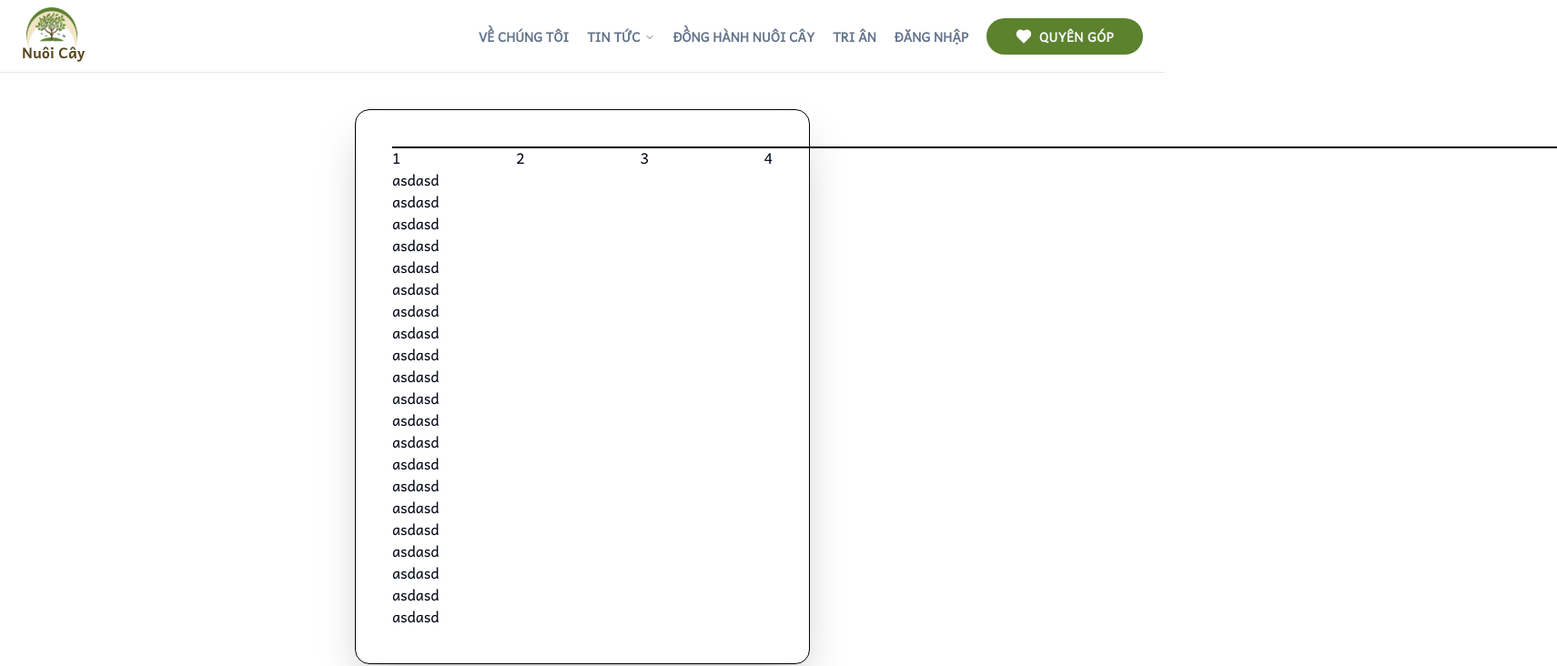
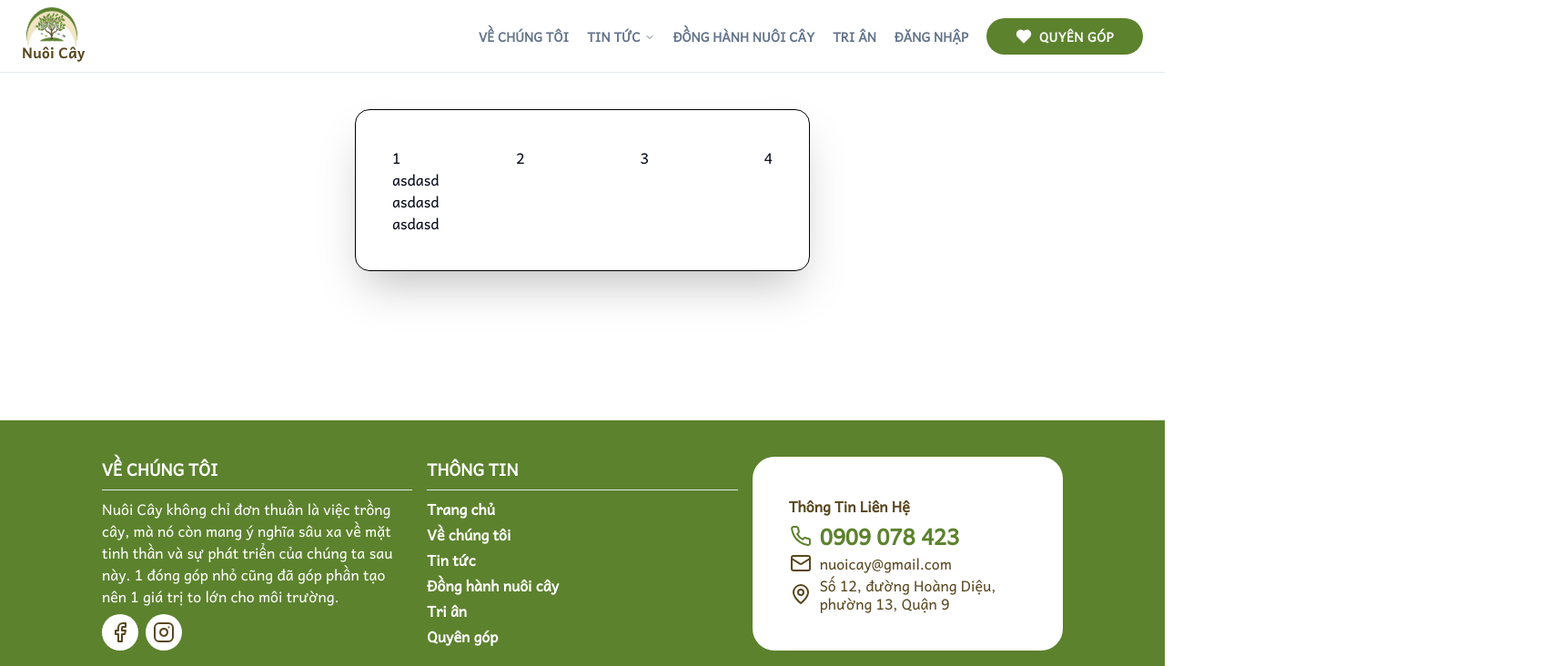
Before and after one commit to AlexVo18/Exe-user-fe, a React (Vite) app: page /donation in a window 1280 px wide. Shown: the top 732 px of the page at 91% size, 1711 px wide, since content can reach past the window. Built offline with nearby package versions, Linux system fonts and the light colour scheme.

Commit message:
Small UI bug fixes

```diff
--- a/src/app/components/homePage/billboard/Billboard.tsx
+++ b/src/app/components/homePage/billboard/Billboard.tsx
@@ -34,9 +34,7 @@ const Billboard = () => {
               </div>
               <div className="bg-white rounded-2xl w-full px-5 pb-2 pt-5 shadow mb-3">
                 <div className="flex justify-between">
-                  <p className="text-mainBrown font-bold text-xl">
-                    Sứ Giả Khe Nứt
-                  </p>
+                  <p className="text-mainBrown font-bold text-xl">ThangLV</p>
                   <div className="bg-mainGreen rounded-full text-white px-4 py-1 text-sm text-center">
                     4 cây
                   </div>
--- a/src/app/components/main/AdminNavBar.tsx
+++ b/src/app/components/main/AdminNavBar.tsx
@@ -22,12 +22,10 @@ import {
   CardHeader,
   CardTitle,
 } from "../ui/card";
-import { Input } from "../ui/input";
 import {
   DropdownMenu,
   DropdownMenuContent,
   DropdownMenuItem,
-  DropdownMenuLabel,
   DropdownMenuSeparator,
   DropdownMenuTrigger,
 } from "../ui/dropdown-menu";
@@ -45,11 +43,10 @@ const AdminNavBar = () => {
         <SheetContent side="left" className="flex flex-col">
           <nav className="grid gap-2 text-lg font-medium">
             <Link
-              to={""}
+              to={"/admin"}
               className="flex items-center gap-2 text-lg font-semibold"
             >
-              <Package2 className="h-6 w-6" />
-              <span className="sr-only">Acme Inc</span>
+              <img src="src\assets\images\Logo_With_Name.svg" alt="Logo.img" />
             </Link>
             <Link
               to={""}
@@ -117,12 +114,15 @@ const AdminNavBar = () => {
             </Button>
           </DropdownMenuTrigger>
           <DropdownMenuContent align="end">
-            <DropdownMenuLabel>My Account</DropdownMenuLabel>
+            <DropdownMenuItem>Tài Khoản</DropdownMenuItem>
             <DropdownMenuSeparator />
-            <DropdownMenuItem>Settings</DropdownMenuItem>
-            <DropdownMenuItem>Support</DropdownMenuItem>
+            <DropdownMenuItem>
+              <Link to={"/"}>Về Trang Chính</Link>
+            </DropdownMenuItem>
             <DropdownMenuSeparator />
-            <DropdownMenuItem>Logout</DropdownMenuItem>
+            <DropdownMenuItem>
+              <Link to={"/"}>Thoát</Link>
+            </DropdownMenuItem>
           </DropdownMenuContent>
         </DropdownMenu>
       </div>
--- a/src/app/components/main/Navbar.tsx
+++ b/src/app/components/main/Navbar.tsx
@@ -48,8 +48,6 @@ const Navbar = () => {
       href: "/news/life-style",
     },
   ];
-
-  const navigate = useNavigate();
 
   const ListItem = React.forwardRef<HTMLAnchorElement, ListItemProps>(
     ({ className, title, children, to, ...props }, ref) => {
@@ -143,7 +141,7 @@ const Navbar = () => {
       </nav>
       <nav className="flex justify-between items-center lg:hidden w-full ">
         <Link to={"/"}>
-          <img src="src\assets\Logo_With_Name.svg" alt="Logo.img" />
+          <img src="src\assets\images\Logo_With_Name.svg" alt="Logo.img" />
         </Link>
         <Sheet>
           <SheetTrigger asChild>
--- a/src/app/components/main/Sidebar.tsx
+++ b/src/app/components/main/Sidebar.tsx
@@ -1,24 +1,15 @@
 import {
-  Badge,
   Bell,
   Home,
-  LineChart,
   Newspaper,
   Package,
   Package2,
   ShoppingCart,
+  TreeDeciduous,
   Users,
 } from "lucide-react";
-import React from "react";
 import { Link, useLocation } from "react-router-dom";
 import { Button } from "../ui/button";
-import {
-  Card,
-  CardContent,
-  CardDescription,
-  CardHeader,
-  CardTitle,
-} from "../ui/card";
 
 const Sidebar = () => {
   const currentUrl = useLocation();
@@ -45,13 +36,18 @@ const Sidebar = () => {
     <div className="flex h-full max-h-screen flex-col gap-2">
       <div className="flex h-14 items-center border-b px-4 lg:h-[60px] lg:px-6">
         <Link to={"/admin"} className="flex items-center gap-2 font-semibold">
-          <Package2 className="h-6 w-6" />
-          <span className="">Acme Inc</span>
+          {/* <Package2 className="h-6 w-6" /> */}
+          <span className="">Nuôi Cây Admin</span>
+          {/* <img
+            src="src\assets\images\Logo_With_Name.svg"
+            alt="Logo.img"
+            className=" w-[50px]"
+          /> */}
         </Link>
-        <Button variant="outline" size="icon" className="ml-auto h-8 w-8">
+        {/* <Button variant="outline" size="icon" className="ml-auto h-8 w-8">
           <Bell className="h-4 w-4" />
           <span className="sr-only">Toggle notifications</span>
-        </Button>
+        </Button> */}
       </div>
       <div className="flex-1">
         <nav className="grid items-start px-2 text-sm font-medium lg:px-4">
@@ -63,6 +59,10 @@ const Sidebar = () => {
             <Users className="h-4 w-4" />
             Người dùng
           </Link>
+          <Link to={"user"} className={getAcitveLink("user")}>
+            <TreeDeciduous className="h-4 w-4" />
+            Cây trồng
+          </Link>
           <Link to={""} className={getAcitveLink("order")}>
             <ShoppingCart className="h-4 w-4" />
             Giao dịch{" "}
@@ -71,26 +71,11 @@ const Sidebar = () => {
             <Newspaper className="h-4 w-4" />
             Tin tức
           </Link>
-          <Link to={"#"} className={getAcitveLink("sponsor")}>
+          <Link to={""} className={getAcitveLink("sponsor")}>
             <Package className="h-4 w-4" />
             Gói Liên Kết
           </Link>
         </nav>
-      </div>
-      <div className="mt-auto p-4">
-        <Card x-chunk="dashboard-02-chunk-0">
-          <CardHeader className="p-2 pt-0 md:p-4">
-            <CardTitle>Upgrade to Pro</CardTitle>
-            <CardDescription>
-              Unlock all features and get unlimited access to our support team.
-            </CardDescription>
-          </CardHeader>
-          <CardContent className="p-2 pt-0 md:p-4 md:pt-0">
-            <Button size="sm" className="w-full">
-              Upgrade
-            </Button>
-          </CardContent>
-        </Card>
       </div>
     </div>
   );
--- a/src/app/config/firebase.ts
+++ /dev/null
@@ -1,17 +0,0 @@
-// Import the functions you need from the SDKs you need
-import { initializeApp } from "firebase/app";
-// TODO: Add SDKs for Firebase products that you want to use
-// https://firebase.google.com/docs/web/setup#available-libraries
-
-// Your web app's Firebase configuration
-const firebaseConfig = {
-  apiKey: "AIzaSyDnV0szJw0r0idI4dTM_HSXaQv-a7n53Ks",
-  authDomain: "exe-nuoicay.firebaseapp.com",
-  projectId: "exe-nuoicay",
-  storageBucket: "exe-nuoicay.appspot.com",
-  messagingSenderId: "343364239566",
-  appId: "1:343364239566:web:7c4b53b7c14edf907d509f",
-};
-console.log(firebaseConfig);
-// Initialize Firebase
-const app = initializeApp(firebaseConfig);
--- a/src/app/pages/Admin/MainAdminLayout.tsx
+++ b/src/app/pages/Admin/MainAdminLayout.tsx
@@ -1,7 +1,5 @@
 import AdminNavBar from "@/app/components/main/AdminNavBar";
 import Sidebar from "@/app/components/main/Sidebar";
-import { Button } from "@/app/components/ui/button";
-import React from "react";
 import { Outlet } from "react-router-dom";
 
 const MainAdminLayout = () => {
--- a/src/app/pages/Users/aboutPage/About.tsx
+++ b/src/app/pages/Users/aboutPage/About.tsx
@@ -12,7 +12,7 @@ const About = () => {
         </div>
         <div className="flex justify-center items-center">
           <img
-            src="src\assets\Logo_With_Name.svg"
+            src="src\assets\images\Logo_With_Name.svg"
             alt="Logo Img"
             className="w-60"
           />
--- a/src/app/pages/Users/donationPage/Donation.tsx
+++ b/src/app/pages/Users/donationPage/Donation.tsx
@@ -3,33 +3,13 @@ const Donation = () => {
     <main className="mt-auto">
       <div className="container mx-auto flex justify-center ">
         <div className=" rounded-2xl shadow-2xl border-black border-[1px] my-10 mx-10 w-[500px] p-10 ">
-
           <div className="flex justify-between">
-          <div className="absolute h-0.5 w-full bg-black "></div>
             <div>1</div>
             <div>2</div>
             <div>3</div>
             <div>4</div>
           </div>
 
-          <div className="">asdasd</div>
-          <div className="">asdasd</div>
-          <div className="">asdasd</div>
-          <div className="">asdasd</div>
-          <div className="">asdasd</div>
-          <div className="">asdasd</div>
-          <div className="">asdasd</div>
-          <div className="">asdasd</div>
-          <div className="">asdasd</div>
-          <div className="">asdasd</div>
-          <div className="">asdasd</div>
-          <div className="">asdasd</div>
-          <div className="">asdasd</div>
-          <div className="">asdasd</div>
-          <div className="">asdasd</div>
-          <div className="">asdasd</div>
-          <div className="">asdasd</div>
-          <div className="">asdasd</div>
           <div className="">asdasd</div>
           <div className="">asdasd</div>
           <div className="">asdasd</div>
```
